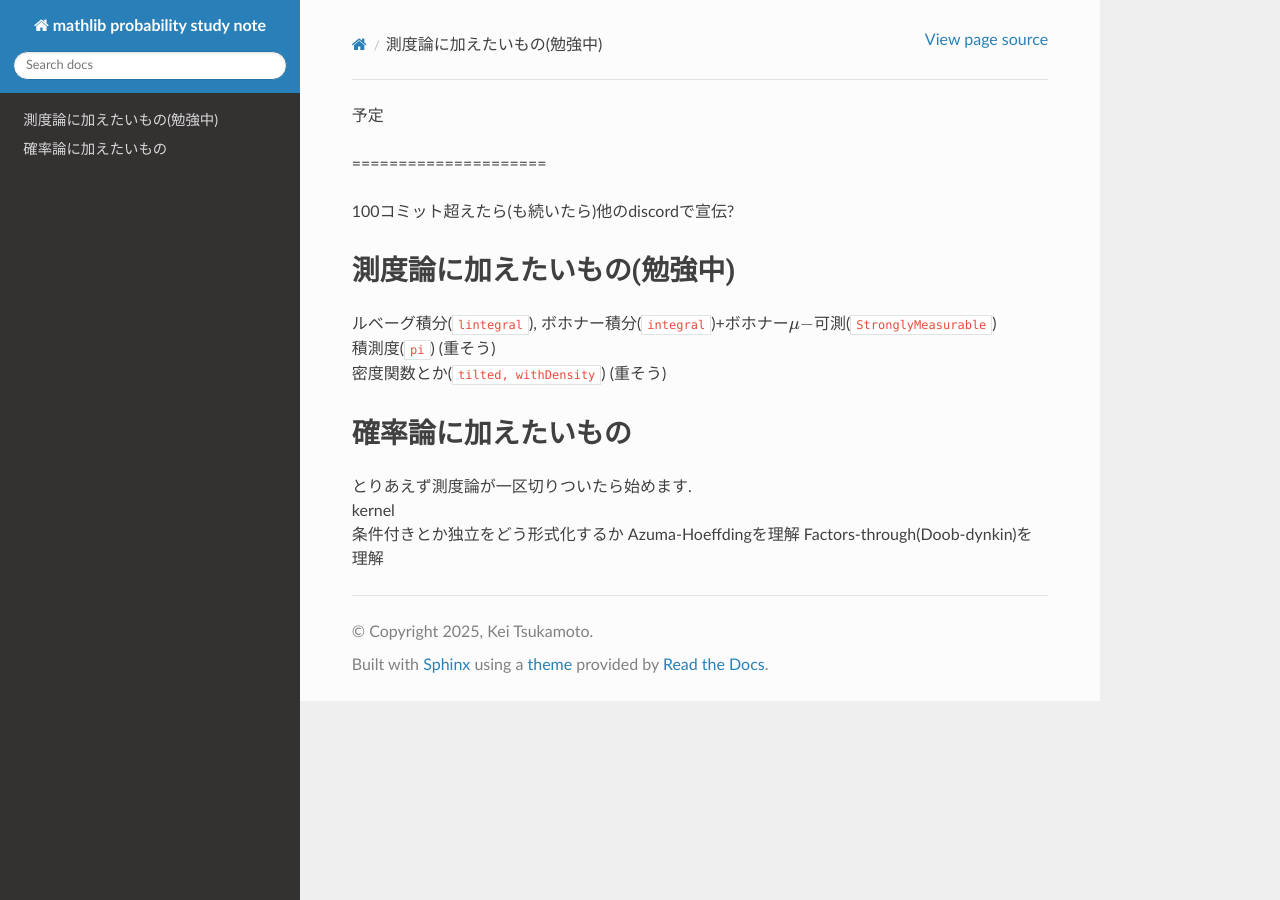
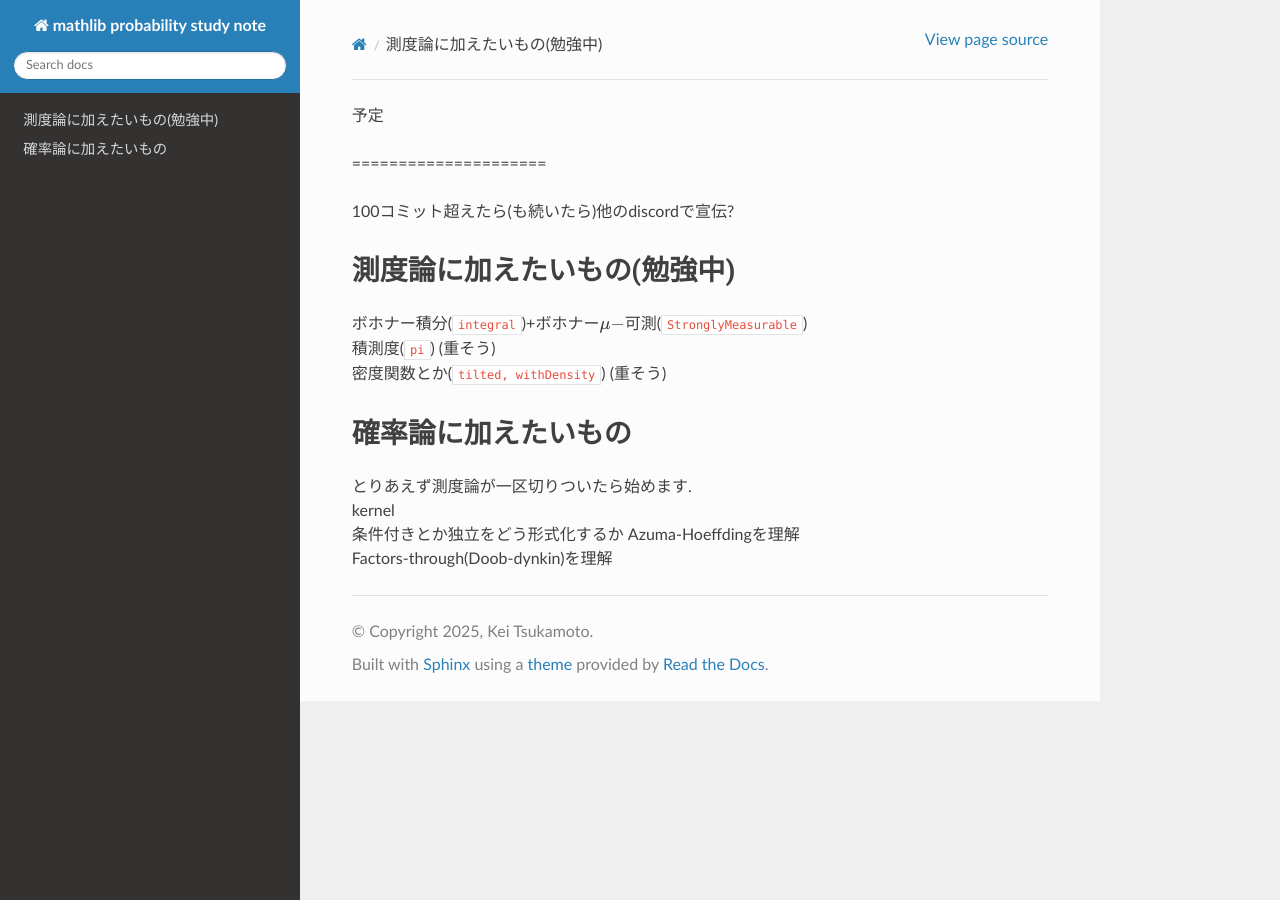
Before and after one commit to auto-res/mathlib_probability_study_note, a Sphinx documentation site: the page built from docs/source/plan.md, in a window 1280 px wide. Built offline with Sphinx 7.4.7 and the Read the Docs theme 3.1.0, drawn with Linux system fonts in a browser that asks for light colours.

```diff
--- a/docs/source/plan.md
+++ b/docs/source/plan.md
@@ -5,7 +5,7 @@
 100コミット超えたら(も続いたら)他のdiscordで宣伝?
 
 # 測度論に加えたいもの(勉強中)
-ルベーグ積分(`lintegral`), ボホナー積分(`integral`)+ボホナー$\mu-$可測(`StronglyMeasurable`)
+ボホナー積分(`integral`)+ボホナー$\mu-$可測(`StronglyMeasurable`)
 積測度(`pi`) (重そう)
 密度関数とか(`tilted, withDensity`) (重そう)
 
```
Also changed, not shown: docs/source/MeasureTheory/Function/Lebesgue.md (+1 -0 lines), docs/source/index.md (+4 -1 lines).
